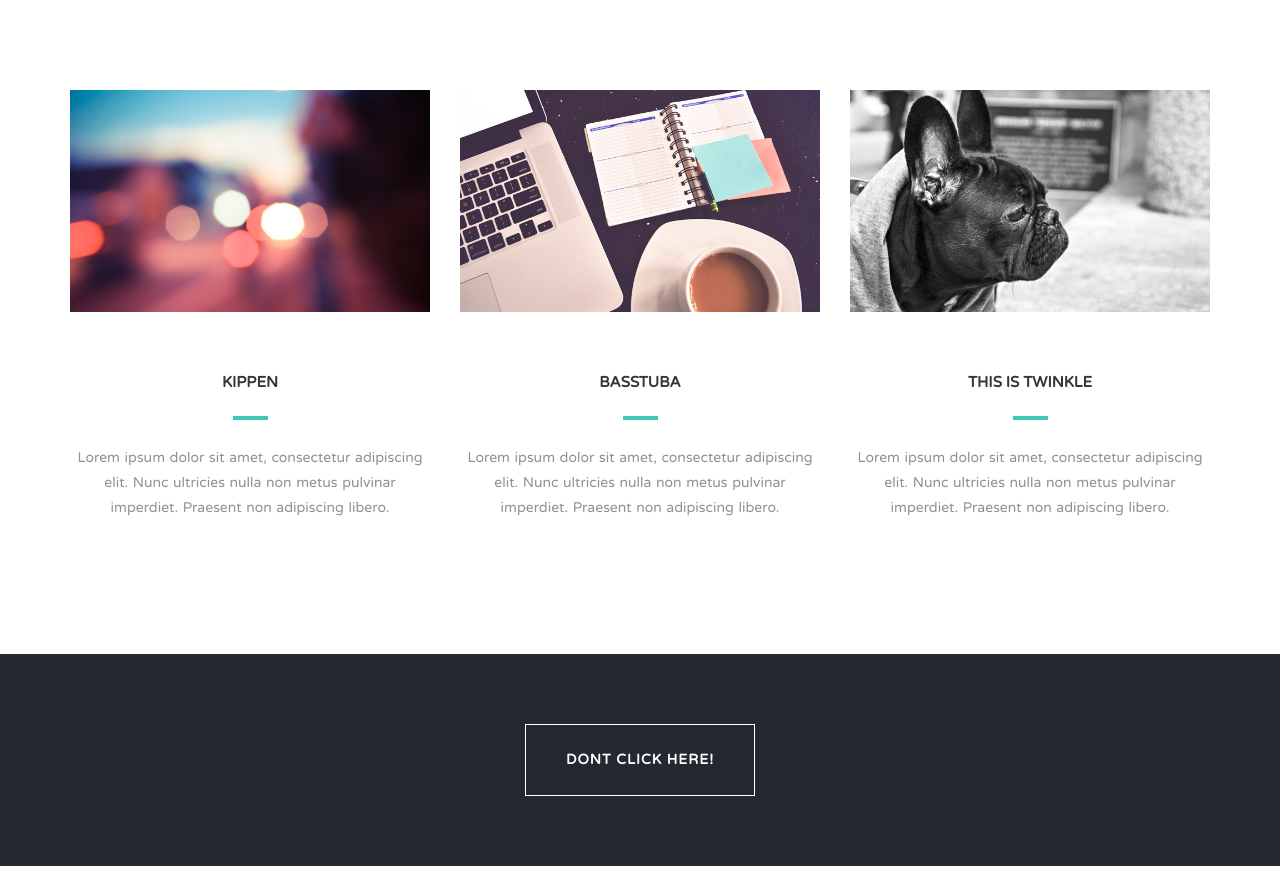
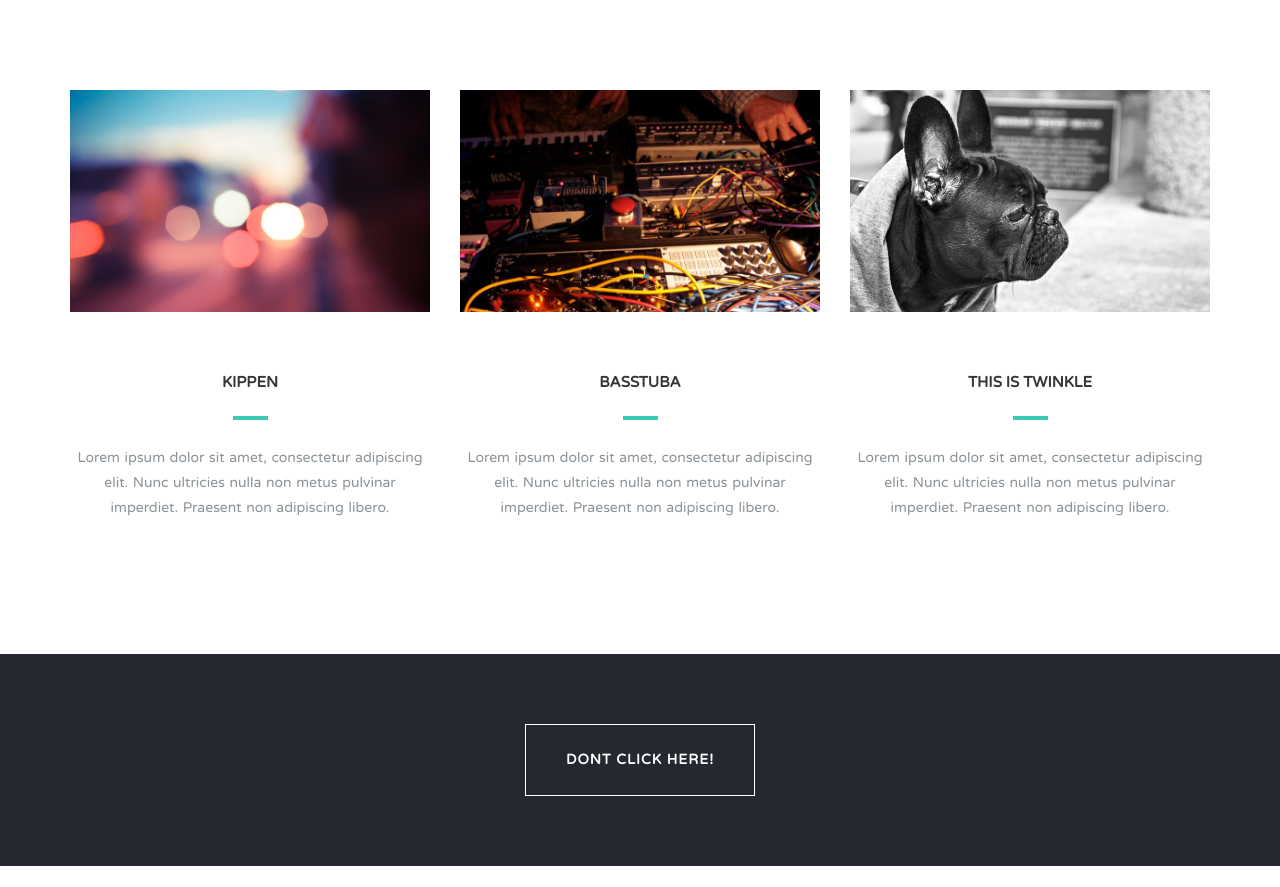
Before and after one commit to twirsing/kippen, a plain HTML site: page website/index.html in a window 1280 px wide. Shown: the part 2309-3196 px from the top of the page. Drawn offline with nearby package versions, Linux system fonts and the light colour scheme.

Commit message:
bassstube bild

```diff
--- a/website/index.html
+++ b/website/index.html
@@ -137,7 +137,7 @@
                     <div class="col-md-4 wp4 delay-05s">
                       <div class="overlay-effect effects clearfix">
                         <div class="img">
-                          <img src="img/portfolio-02.jpg" alt="Portfolio Item">
+                          <img src="img/goldwienerBasstubeCut.jpg" width="864" height="" alt="Portfolio Item">
                           <div class="overlay">
                             <a href="#" class="expand"><i class="fa fa-search"></i><br>View More</a>
                             <a class="close-overlay hidden">x</a>
```
Also changed, not shown: website/img/goldwienerBasstube.jpg (added), website/img/goldwienerBasstubeCut.jpg (added), 1 other file.
